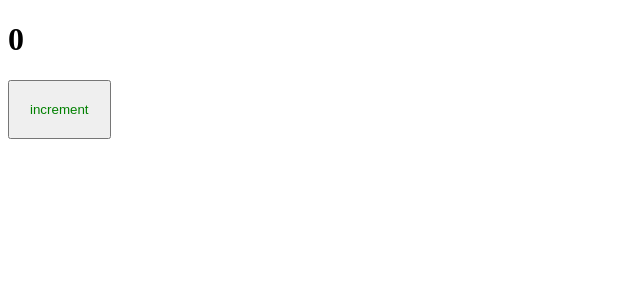
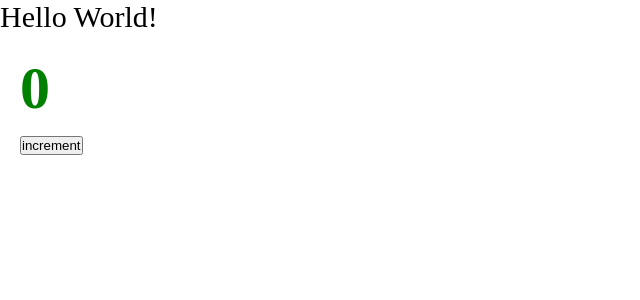
Before and after one commit to Steinaver/frontend-core, a React app: page / in a window 1280 px wide. Shown: the top 300 px of the page, without its empty margins (0-640 px from the left). Built offline with nearby package versions, Linux system fonts and the light colour scheme.

Commit message:
add mini-css-extract-plugin & configure css modules

```diff
--- a/package.json
+++ b/package.json
@@ -19,6 +19,7 @@
     "@types/webpack-dev-server": "^4.7.2",
     "css-loader": "^6.6.0",
     "html-webpack-plugin": "^5.5.0",
+    "mini-css-extract-plugin": "^2.5.3",
     "sass": "^1.49.9",
     "sass-loader": "^12.6.0",
     "style-loader": "^3.3.1",
--- /dev/null
+++ b/src/App.tsx
@@ -0,0 +1,14 @@
+import React from "react"
+import { Counter } from "./components/Counter";
+import './index.scss';
+
+const App = () => {
+    return (
+        <div className="app">
+            Hello World!
+            <Counter />
+        </div>
+    )
+};
+
+export default App;
--- a/src/components/Counter.scss
+++ b/src/components/Counter.module.scss
@@ -1,4 +1,4 @@
-button {
+.btn {
     padding: 20px;
     color: green;
 }
--- a/src/components/Counter.tsx
+++ b/src/components/Counter.tsx
@@ -1,5 +1,5 @@
 import React, { useState } from "react";
-import './Counter.scss';
+import classes from './Counter.module.scss';
 
 export const Counter = () => {
     const [count, setCount] = useState(0);
@@ -9,7 +9,7 @@
     }
 
     return (
-        <div>
+        <div className={classes.btn}>
             <h1>{count}</h1>
             <button onClick={increment}>increment</button>
         </div>
--- /dev/null
+++ b/src/index.scss
@@ -0,0 +1,9 @@
+* {
+    margin: 0;
+    padding: 0;
+    box-sizing: border-box;
+}
+
+.app {
+    font-size: 30px;
+}
--- a/src/index.tsx
+++ b/src/index.tsx
@@ -1,7 +1,7 @@
 import { render } from "react-dom";
-import { Counter } from "./components/Counter";
+import App from "./App";
 
 render(
-    <Counter />,
+    <App />,
     document.getElementById('root')
 )
```
Also changed, not shown: src/global.d.ts (added, +7 -0 lines), 4 other files (tests, documents, lock files or other folders).
